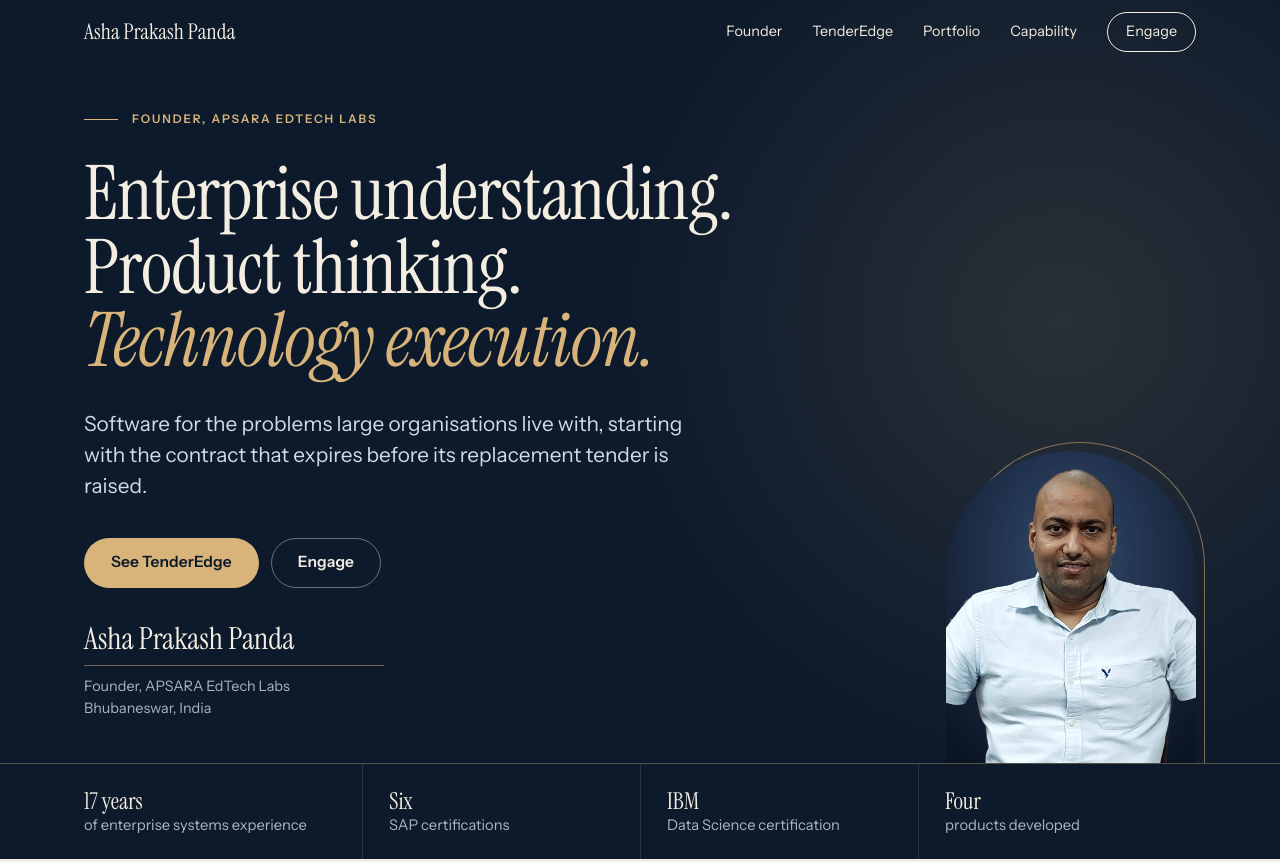
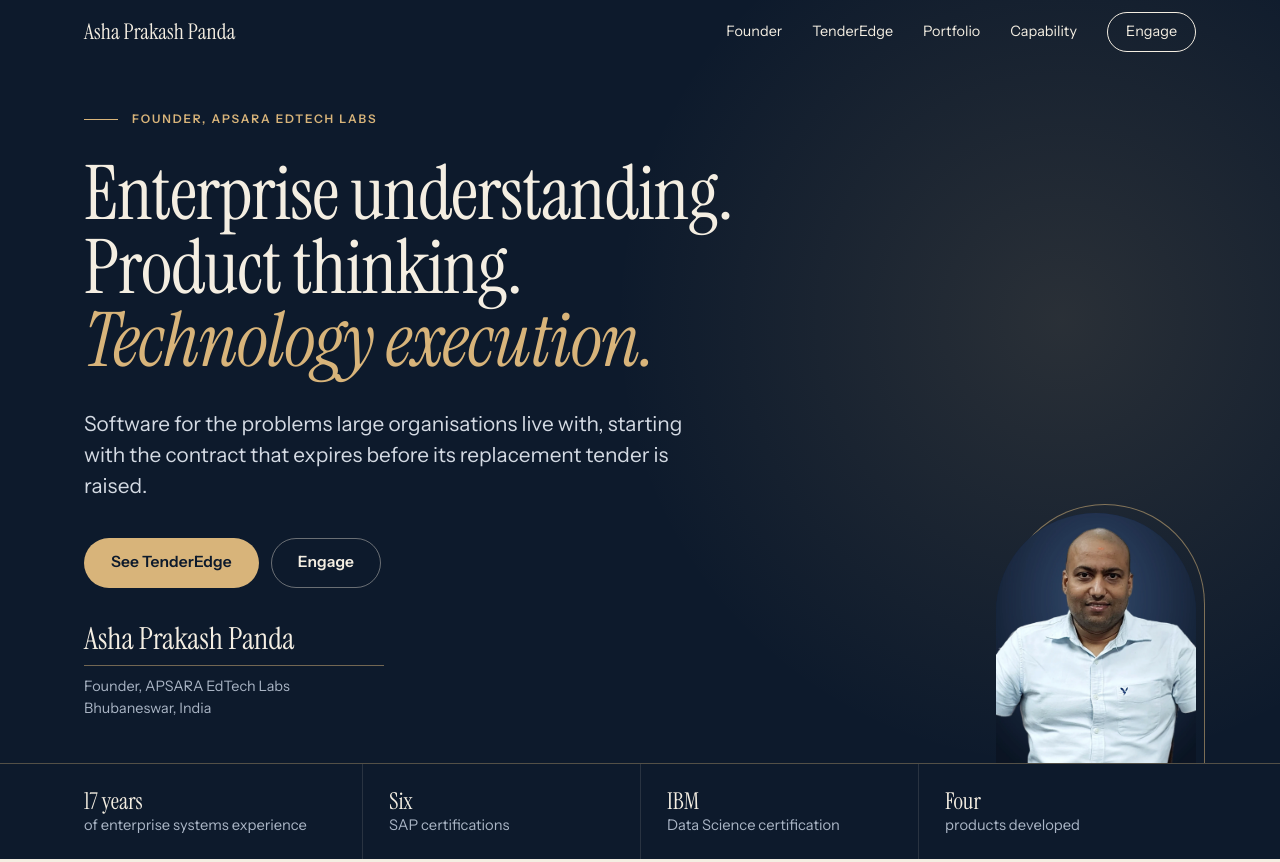
Before and after one commit to asha8-8/founder-profile, a plain HTML site: page index.html in a window 1280 px wide. Shown: the top 862 px of the page. Drawn offline with Linux system fonts and the light colour scheme.

Commit message:
Hero photo a little smaller

```diff
--- a/styles.css
+++ b/styles.css
@@ -89,7 +89,7 @@ body.menu-open .bar{background:transparent;color:var(--ivory);box-shadow:none}
 .hero__plate{grid-area:plate;padding-bottom:26px}
 .plate__name{font-family:var(--serif);font-size:1.5rem;line-height:1.1}
 .plate__role{text-wrap:balance;font-size:.82rem;line-height:1.5;color:var(--mist);margin-top:10px;padding-top:10px;border-top:1px solid rgba(216,180,122,.5)}
-.hero__art{grid-area:art;position:relative;justify-self:end;width:100%;max-width:170px;margin-right:-4px}
+.hero__art{grid-area:art;position:relative;justify-self:end;width:100%;max-width:140px;margin-right:-4px}
 .arch{position:relative;border-radius:999px 999px 0 0;overflow:hidden;background:var(--navy2);aspect-ratio:4/5}
 .arch img{width:100%;height:100%;object-fit:cover;object-position:50% 8%}
 .hero__art::before{content:"";position:absolute;inset:-9px -9px 0 9px;border:1px solid rgba(216,180,122,.55);border-bottom:0;border-radius:999px 999px 0 0;pointer-events:none}
@@ -104,7 +104,7 @@ body.menu-open .bar{background:transparent;color:var(--ivory);box-shadow:none}
 .ribbon b{display:block;font-family:var(--serif);font-weight:400;font-size:1.45rem;color:var(--ivory);line-height:1.15}
 @media(min-width:900px){
   .hero__in{grid-template-columns:1.35fr .8fr;grid-template-areas:"text art" "plate art";column-gap:60px;padding-top:110px;min-height:calc(100svh - 92px)}
-  .hero__art{max-width:250px;margin-right:0}
+  .hero__art{max-width:200px;margin-right:0}
   .hero__plate{padding-bottom:44px;max-width:300px}
   .plate__name{font-size:1.9rem}
   .plate__role{font-size:.9rem}
```
